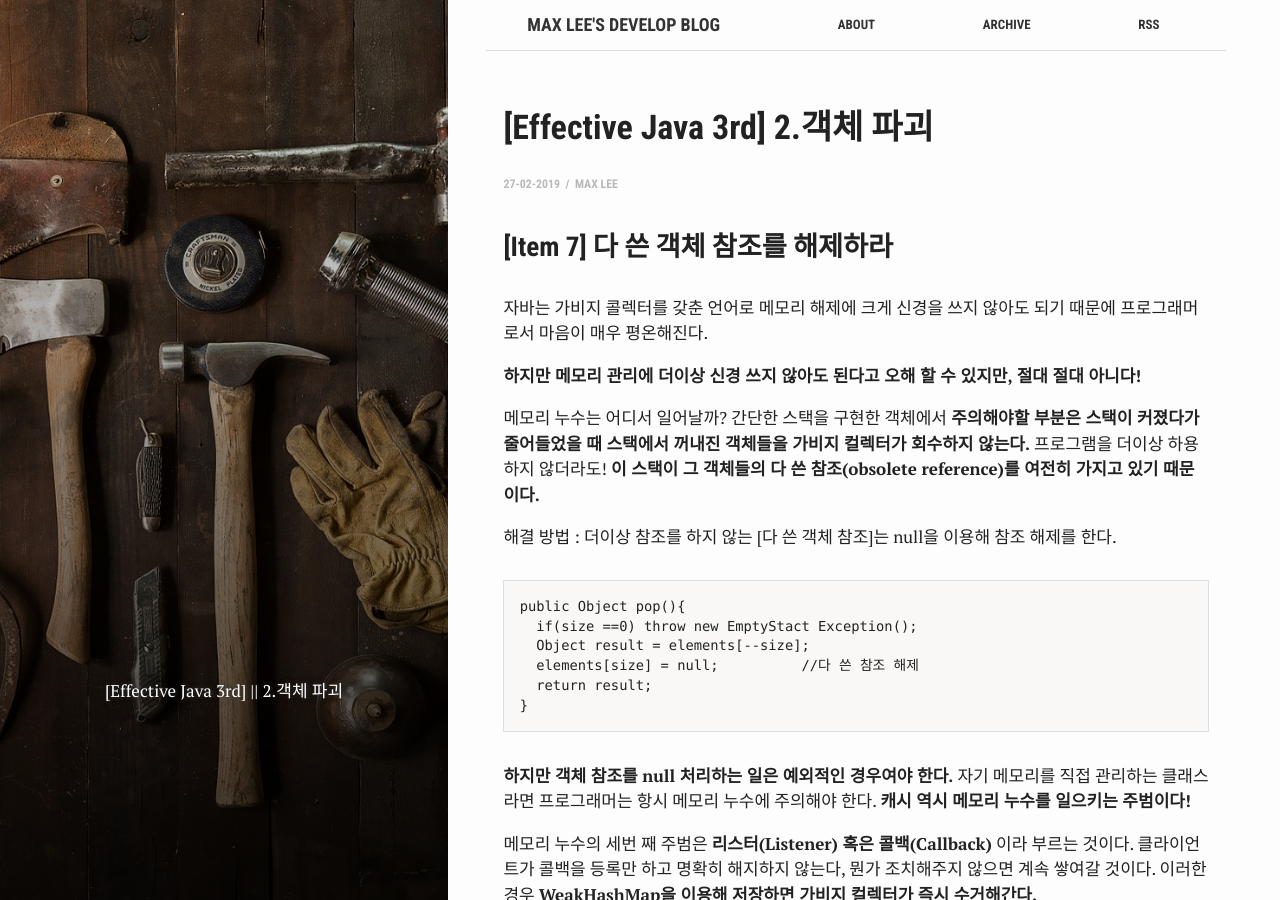
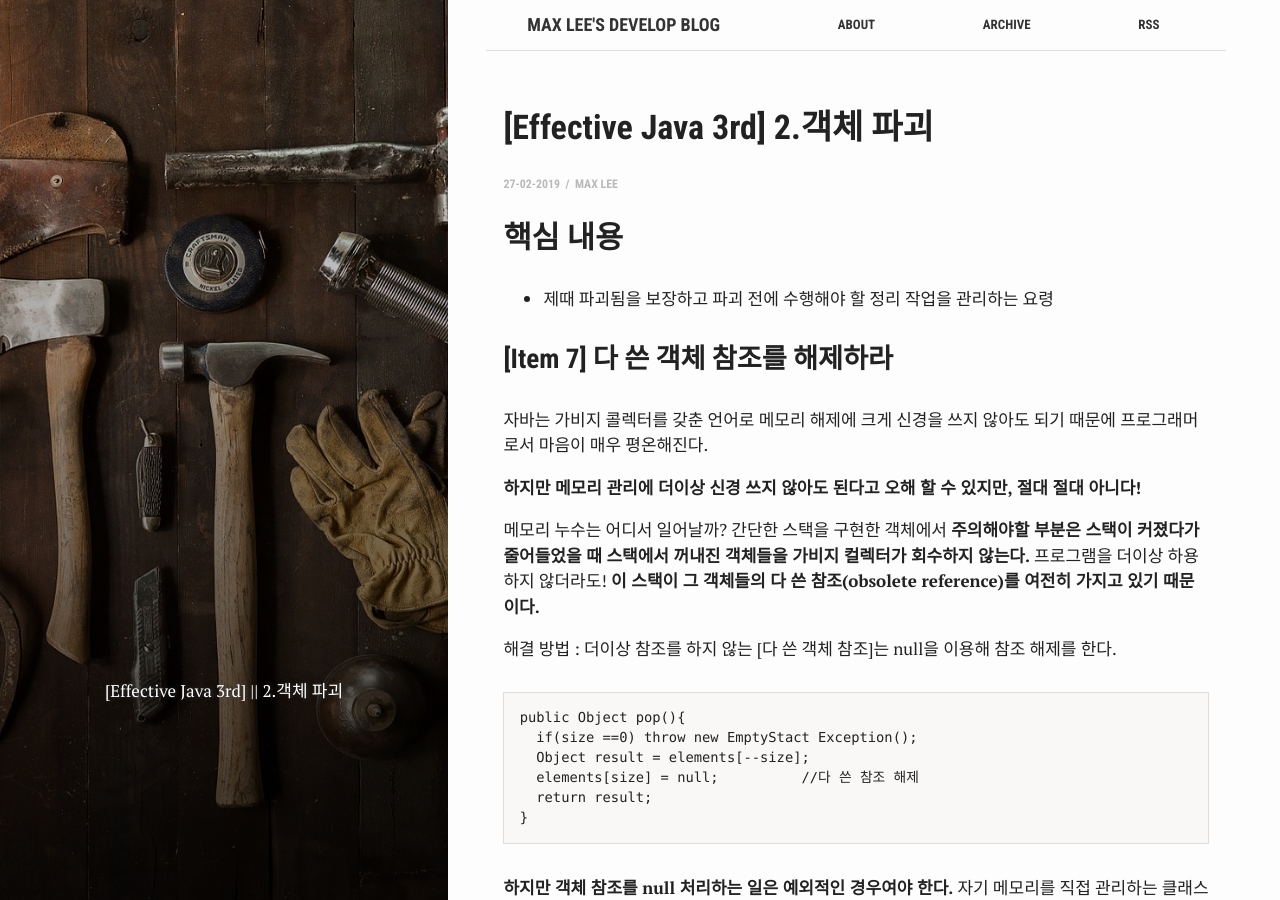
Before and after one commit to pj4316/maxlee90.github.io, a Jekyll site: the page built from _posts/2019-02-26-EJ01-02.md, in a window 1280 px wide and 900 px high. Built offline with Jekyll 4.4.1, drawn with Linux system fonts in a browser that asks for light colours.

Commit message:
Update 2019-02-26-EJ01-02.md

```diff
--- a/_posts/2019-02-26-EJ01-02.md
+++ b/_posts/2019-02-26-EJ01-02.md
@@ -9,6 +9,10 @@ slug: post-url
 author: "Max Lee"
 permalink: /Posts/
 ---
+
+## 핵심 내용
+- 제때 파괴됨을 보장하고 파괴 전에 수행해야 할 정리 작업을 관리하는 요령
+
 
 ### \[Item 7] 다 쓴 객체 참조를 해제하라
 자바는 가비지 콜렉터를 갖춘 언어로 메모리 해제에 크게 신경을 쓰지 않아도 되기 때문에 프로그래머로서 마음이 매우 평온해진다.
```
